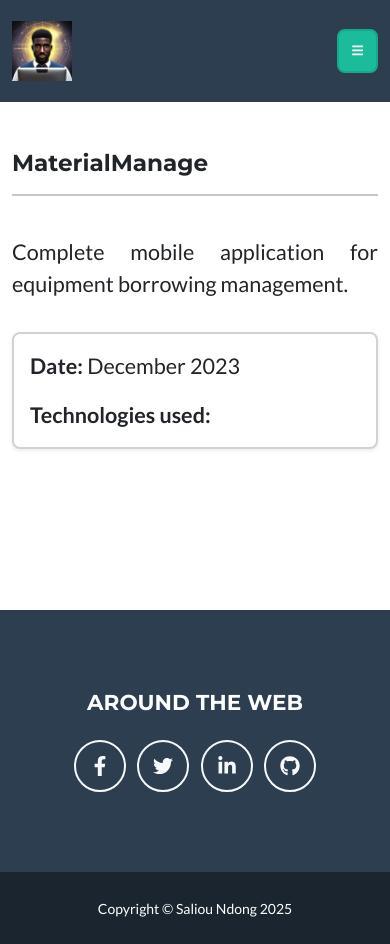
After one commit to salioundong/Portfolio_Saliou, a Django app: page /materialManage in a window 390 px wide. The commit adds this page. Run offline with Django 5.2, Linux system fonts and the light colour scheme; some libraries are stand-ins or nearby versions.

Commit message:
fix responsive image et start materialManage project

```diff
--- /dev/null
+++ b/portfolio/templates/portfolio/materialManage.html
@@ -0,0 +1,44 @@
+{% extends "portfolio/layout.html" %}
+
+{% load static %}
+
+{% block body_class %}page-with-navbar{% endblock %}
+
+{% block body %}
+    <div class="container" style="margin-bottom: 100px; margin-top: -50px;">
+        <div class="row">
+            <div class="col-sm-12">
+                <h3>MaterialManage</h3>
+                <hr>
+            </div>
+        </div><br>
+
+        <div class="row mb-3">
+            <div class="col-sm-8">
+                <p class="fs-4 text-justify">
+                    Complete mobile application for equipment borrowing management.
+                </p>
+                <!-- <h3>Demo</h3>
+                <video controls class="w-100">
+                    <source src="{% static 'assets/img/img_projects/video.mp4' %}" type="video/mp4">
+                </video>                 -->
+            </div>
+            <div class="col-sm-4 mt-3 mt-sm-0">
+                <div class="card shadow-sm">
+                    <div class="card-body">
+                        <div class="fs-4">
+                            <p class="card-text"><strong>Date:</strong> December 2023</p>
+                            <p class="card-text"><strong>Technologies used:</strong> </p>
+                        </div>
+                    </div>
+                </div>
+            </div>
+            <div class="col-sm-8">
+                <div class="text-justify">
+
+
+                </div>
+            </div>
+        </div>
+    </div>
+{% endblock %}
--- a/portfolio/urls.py
+++ b/portfolio/urls.py
@@ -5,5 +5,5 @@ urlpatterns = [
     path("", views.index, name="index"),
     path("soccer_2023", views.soccer2023, name="soccer_2023"),
     path("roboGenius", views.roboGenius, name="roboGenius"),
-    path("projectC", views.projectC, name="projectC")
+    path("materialManage", views.materialManage, name="materialManage")
 ]
--- a/portfolio/views.py
+++ b/portfolio/views.py
@@ -12,5 +12,5 @@ def soccer2023(request):
 def roboGenius(request):
     return render(request, "portfolio/RoboGenius.html")
 
-def projectC(request):
-    return render(request, "portfolio/projectC.html")
+def materialManage(request):
+    return render(request, "portfolio/materialManage.html")
```
Also changed, not shown: portfolio/templates/portfolio/index.html (+8 -5 lines), portfolio/templates/portfolio/projectC.html (deleted, +0 -10 lines), portfolio/static/assets/img/img_projects/app mob.jpg (added), portfolio/static/assets/img/img_projects/ball.jpg (added), portfolio/static/assets/img/img_projects/ballon.png (deleted).
